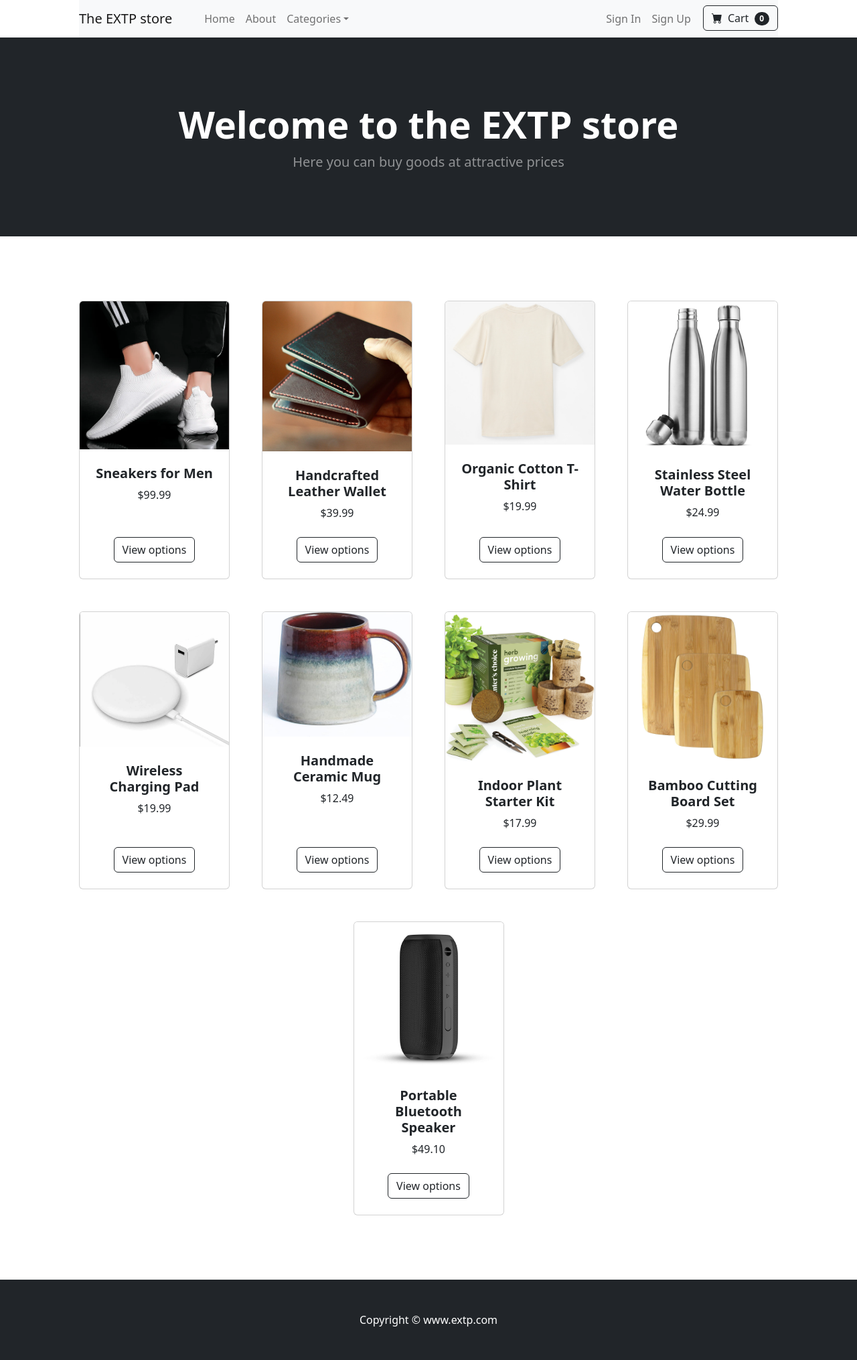
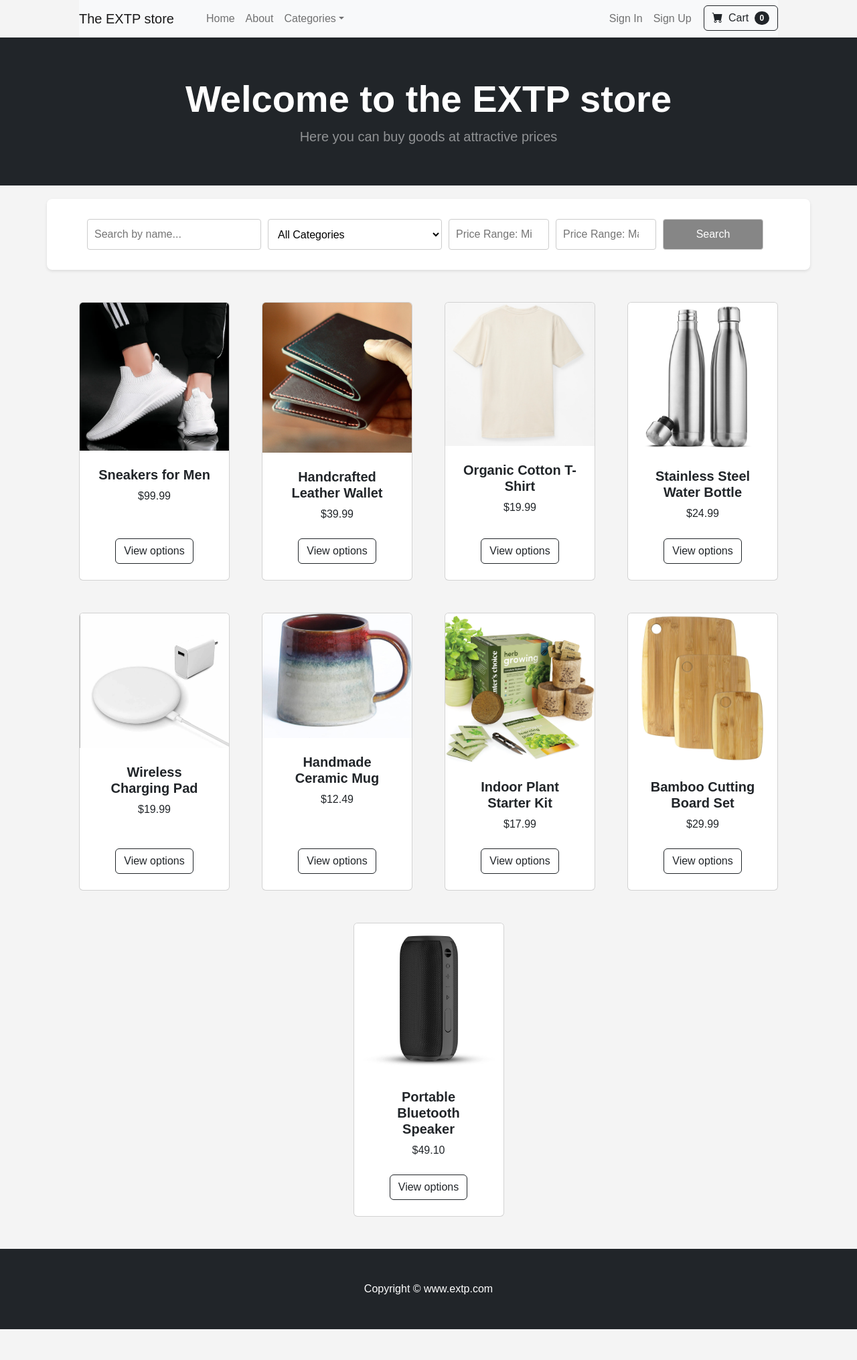
Before and after one commit to mkskh/Django_Ecommerce_Website, a Django app: page / in a window 1280 px wide. Shown: the whole page at 67% size. After the commit the page ends 1985 px from the top, so only its background shows below. Run offline with Django 5.2, Linux system fonts and the light colour scheme; data comes from the database, SQL or seed files in the repository; some libraries are stand-ins or nearby versions.

Commit message:
implemented search system

```diff
--- /dev/null
+++ b/ecommerce/forms.py
@@ -0,0 +1,13 @@
+from django import forms
+from .models import Category
+
+
+class SearchForm(forms.Form):
+
+    category_choices = [(category.id, category.name) for category in Category.objects.all()]
+    category_choices.insert(0, ("", "All Categories"))
+
+    product_name = forms.CharField(required=False)
+    category = forms.ChoiceField(choices=category_choices, widget=forms.Select, required=False)
+    price_min = forms.DecimalField(required=False)
+    price_max = forms.DecimalField(required=False)
--- a/ecommerce/views.py
+++ b/ecommerce/views.py
@@ -1,6 +1,7 @@
 from django.shortcuts import render, get_object_or_404
 from . import models
 from cart.models import Cart
+from .forms import SearchForm
 
 
 def custom_context(request):
@@ -14,8 +15,38 @@ def custom_context(request):
 
 
 def home(request):
-    products = models.Product.objects.all
-    return render(request, 'ecommerce/home.html', {'products': products})
+
+    products = models.Product.objects.all()
+    prod_total = products.count()
+
+    if request.method == "GET":
+
+        form = SearchForm()
+
+    elif request.method == "POST":
+        form = SearchForm(request.POST)
+
+        product_name = request.POST["product_name"]
+        category = request.POST["category"]
+        price_min = request.POST["price_min"]
+        price_max = request.POST["price_max"]
+
+        if category:
+            category_name = models.Category.objects.get(pk=category)
+            products = products.filter(category=category_name)
+
+        if product_name:
+            products = products.filter(product_name__icontains=product_name)
+
+        if price_min:
+            products = products.filter(price__gte=price_min)
+
+        if price_max:
+            products = products.filter(price__lte=price_max)
+
+    # form = SearchForm()
+    # products = models.Product.objects.all()
+    return render(request, 'ecommerce/home.html', {'products': products, 'form': form, "prod_total": prod_total})
 
 
 def about(request):
--- a/templates/base.html
+++ b/templates/base.html
@@ -13,6 +13,74 @@
         <link href="https://cdn.jsdelivr.net/npm/bootstrap-icons@1.5.0/font/bootstrap-icons.css" rel="stylesheet" />
         <!-- Core theme CSS (includes Bootstrap)-->
         <link href="{% static 'css/styles.css' %}" rel="stylesheet" />
+        <style>
+            /* General CSS styles */
+            body {
+                font-family: Arial, sans-serif;
+                background-color: #f4f4f4;
+                margin: 0;
+                padding: 0;
+            }
+
+            /* Specific CSS styles for form elements */
+            form {
+                text-align: center;
+            }
+
+            #search-container {
+                background-color: #fff;
+                box-shadow: 0 2px 4px rgba(0,0,0,0.1);
+                padding: 20px;
+                margin: 20px 70px 0px 70px;
+                border-radius: 8px;
+                display: flex;
+                flex-wrap: wrap;
+                justify-content: center;
+            }
+
+            #search-container input[type="text"],
+            #search-container select,
+            #search-container input[type="number"],
+            #search-container button {
+                width: calc(25% - 15px);
+                padding: 10px;
+                margin: 10px 10px 10px 0;
+                border: 1px solid #ccc;
+                border-radius: 4px;
+                box-sizing: border-box;
+            }
+
+            #search-container label {
+                display: block;
+                margin-bottom: 5px;
+            }
+
+            #search-container input[type="number"],
+            #search-container button {
+                width: calc(15% - 15px);
+            }
+
+            button {
+                background-color: #868686;
+                color: white;
+                border: none;
+                cursor: pointer;
+                transition: background-color 0.3s;
+            }
+
+            button:hover {
+                background-color: #000000;
+            }
+
+            #results-container {
+                margin: 20px auto;
+                max-width: 600px;
+                background-color: #fff;
+                padding: 20px;
+                border-radius: 8px;
+                box-shadow: 0 2px 4px rgba(0,0,0,0.1);
+            }
+        </style>
     </head>
     <body>
 
--- a/templates/ecommerce/home.html
+++ b/templates/ecommerce/home.html
@@ -2,9 +2,9 @@
 
 {% block content %}
 
-<!-- Header-->
-<header class="bg-dark py-5">
-    <div class="container px-4 px-lg-5 my-5">
+<!-- Header class="bg-dark py-5"-->
+<header style="background-color: #212529; padding: 10px 0px;">
+    <div class="container px-4 px-lg-5 my-5" >
         <div class="text-center text-white">
             <h1 class="display-4 fw-bolder">Welcome to the EXTP store</h1>
             <p class="lead fw-normal text-white-50 mb-0">Here you can buy goods at attractive prices</p>
@@ -21,10 +21,31 @@
     {% endfor %}
 {% endif %}
 
+<form method="POST">
+    {% csrf_token %}
+    <div id="search-container">
+        <input type="text" name="product_name" placeholder="Search by name..." value="{{ form.product_name.value|default_if_none:'' }}">
+        <select name="category" style="background-color: white;" value="form.category.value">
+            <!-- How can I implement category saving? -->
+            <!-- {% if category.id %}
+            <option value="{{ category.id }}">{{ category.name }}</option>
+            {% else %} -->
+            <option value="">All Categories</option>
+            <!-- {% endif %} -->
+            {% for category in categories %}
+                <option value="{{ category.id }}" >{{ category.name }}</option>
+            {% endfor %}
+        </select>
+        <input type="number" name="price_min" placeholder="Price Range: Min" step="0.01" value="{{ form.price_min.value }}">
+        <input type="number" name="price_max" placeholder="Price Range: Max" step="0.01" value="{{ form.price_max.value }}">
+        <button type="submit">Search</button>
+    </div>
+</form>
+
 <!-- Section-->
-<section class="py-5">
-    <div class="container px-4 px-lg-5 mt-5">
-        <div class="row gx-4 gx-lg-5 row-cols-2 row-cols-md-3 row-cols-xl-4 justify-content-center">
+<section  style="padding-top: 0px; padding-bottom: 0px;">
+    <div class="container px-4 px-lg-5 mt-5" >
+        <div class="row gx-4 gx-lg-5 row-cols-2 row-cols-md-3 row-cols-xl-4 justify-content-center" >
 
             {% for product in products %}
             <div class="col mb-5">
@@ -47,8 +68,20 @@
                 </div>
             </div>
             {% endfor %}
-
         </div>
     </div>
+
+    <!-- button that appears after searching -->
+    {% if products|length != prod_total %}
+    <div style="margin: 20px 260px; padding: 20px 260px; text-align: center;">
+    <a href="{% url 'ecommerce:home' %}" ><button class="btn btn-secondary">Reset</button></a>
+    </div>
+    {% endif %}
+
 </section>
+
+{% if not products %}
+<br><br><br><br><br><br><br><br><br><br><br><br><br><br>
+{% endif %}
+
 {% endblock %}
--- a/templates/user/login.html
+++ b/templates/user/login.html
@@ -36,7 +36,7 @@
         </div>
         <button type="submit" class="btn btn-secondary" style="display: block; margin-top: 50px; margin-bottom: 10px; margin-left: auto; margin-right: auto;">Log In</button>
 
-        </div>
     </form>
+</div>
 
 {% endblock %}
```
Also changed, not shown: static/css/styles.css.
